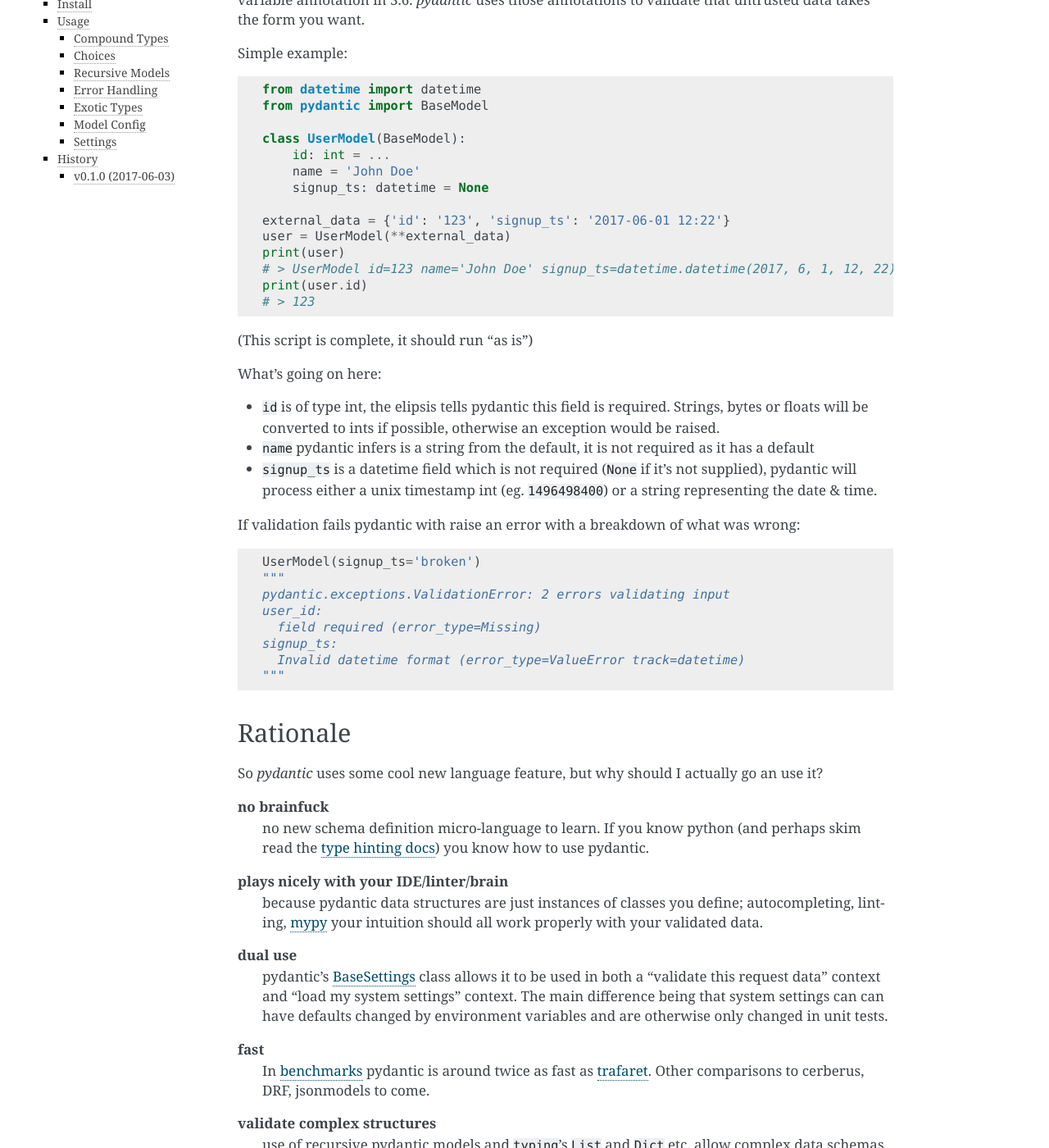
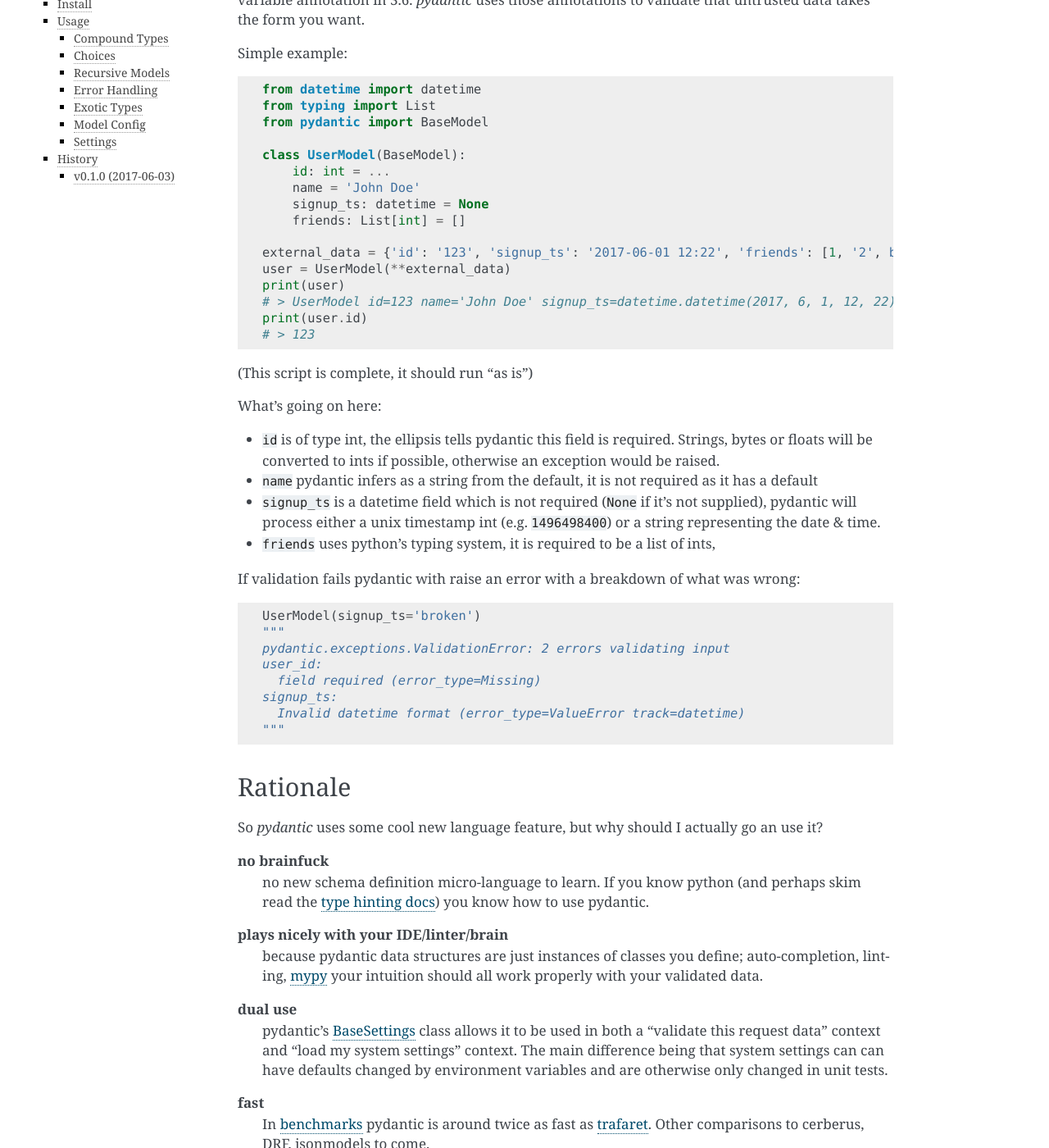
Before and after one commit to tomasz-kaminski-jir/pyd_analyze, a Sphinx documentation site: the page built from docs/index.rst, in a window 1280 px wide and 1400 px high, scrolled down 304 px. Shown: the whole window at 82% size. Built offline with Sphinx 7.4.7, drawn with Linux system fonts in a browser that asks for light colours; some of the changed text lies outside the part shown.

Commit message:
docs linting and improving first example

```diff
--- a/docs/conf.py
+++ b/docs/conf.py
@@ -37,7 +37,10 @@ extensions = [
     'sphinx.ext.ifconfig',
     'sphinx.ext.viewcode',
     'sphinx.ext.githubpages',
+    'sphinxcontrib.spelling',
 ]
+spelling_lang = 'en_GB'
+spelling_word_list_filename = 'spelling_wordlist.txt'
 
 autoclass_content = 'both'
 autodoc_member_order = 'bysource'
--- a/docs/example1.py
+++ b/docs/example1.py
@@ -1,14 +1,16 @@
 from datetime import datetime
+from typing import List
 from pydantic import BaseModel
 
 class UserModel(BaseModel):
     id: int = ...
     name = 'John Doe'
     signup_ts: datetime = None
+    friends: List[int] = []
 
-external_data = {'id': '123', 'signup_ts': '2017-06-01 12:22'}
+external_data = {'id': '123', 'signup_ts': '2017-06-01 12:22', 'friends': [1, '2', b'3']}
 user = UserModel(**external_data)
 print(user)
-# > UserModel id=123 name='John Doe' signup_ts=datetime.datetime(2017, 6, 1, 12, 22)
+# > UserModel id=123 name='John Doe' signup_ts=datetime.datetime(2017, 6, 1, 12, 22) friends=[1, 2, 3]
 print(user.id)
 # > 123
--- a/docs/index.rst
+++ b/docs/index.rst
@@ -24,11 +24,12 @@ Simple example:
 
 What's going on here:
 
-* ``id`` is of type int, the elipsis tells pydantic this field is required. Strings, bytes or floats will be
+* ``id`` is of type int, the ellipsis tells pydantic this field is required. Strings, bytes or floats will be
   converted to ints if possible, otherwise an exception would be raised.
-* ``name`` pydantic infers is a string from the default, it is not required as it has a default
+* ``name`` pydantic infers as a string from the default, it is not required as it has a default
 * ``signup_ts`` is a datetime field which is not required (``None`` if it's not supplied), pydantic will process
-  either a unix timestamp int (eg. ``1496498400``) or a string representing the date & time.
+  either a unix timestamp int (e.g. ``1496498400``) or a string representing the date & time.
+* ``friends`` uses python's typing system, it is required to be a list of ints,
 
 If validation fails pydantic with raise an error with a breakdown of what was wrong:
 
@@ -44,7 +45,7 @@ So *pydantic* uses some cool new language feature, but why should I actually go
     `type hinting docs <https://docs.python.org/3/library/typing.html>`_) you know how to use pydantic.
 
 **plays nicely with your IDE/linter/brain**
-    because pydantic data structures are just instances of classes you define; autocompleting, linting,
+    because pydantic data structures are just instances of classes you define; auto-completion, linting,
     `mypy <http://mypy-lang.org/>`_ your intuition should all work properly with your validated data.
 
 **dual use**
@@ -134,8 +135,8 @@ Here default for config parameter are shown together with their meaning.
 Settings
 ........
 
-One of pydantics most useful applications is to define default settings, allow them to be overridden by
-environment variables or keyword arguments (eg. in unit tests).
+One of pydantic's most useful applications is to define default settings, allow them to be overridden by
+environment variables or keyword arguments (e.g. in unit tests).
 
 This usage example comes last as it uses numerous concepts described above.
 
--- /dev/null
+++ b/docs/requirements.txt
@@ -0,0 +1,5 @@
+docutils==0.13.1
+Pygments==2.2.0
+Sphinx==1.6.2
+sphinxcontrib-spelling==2.3.0
+sphinxcontrib-websupport==1.0.1
--- /dev/null
+++ b/requirements.txt
@@ -0,0 +1,3 @@
+-r benchmarks/requirements.txt
+-r docs/requirements.txt
+-r tests/requirements.txt
```
Also changed, not shown: docs/spelling_wordlist.txt (added, +10 -0 lines), .travis.yml, 3 other files.
